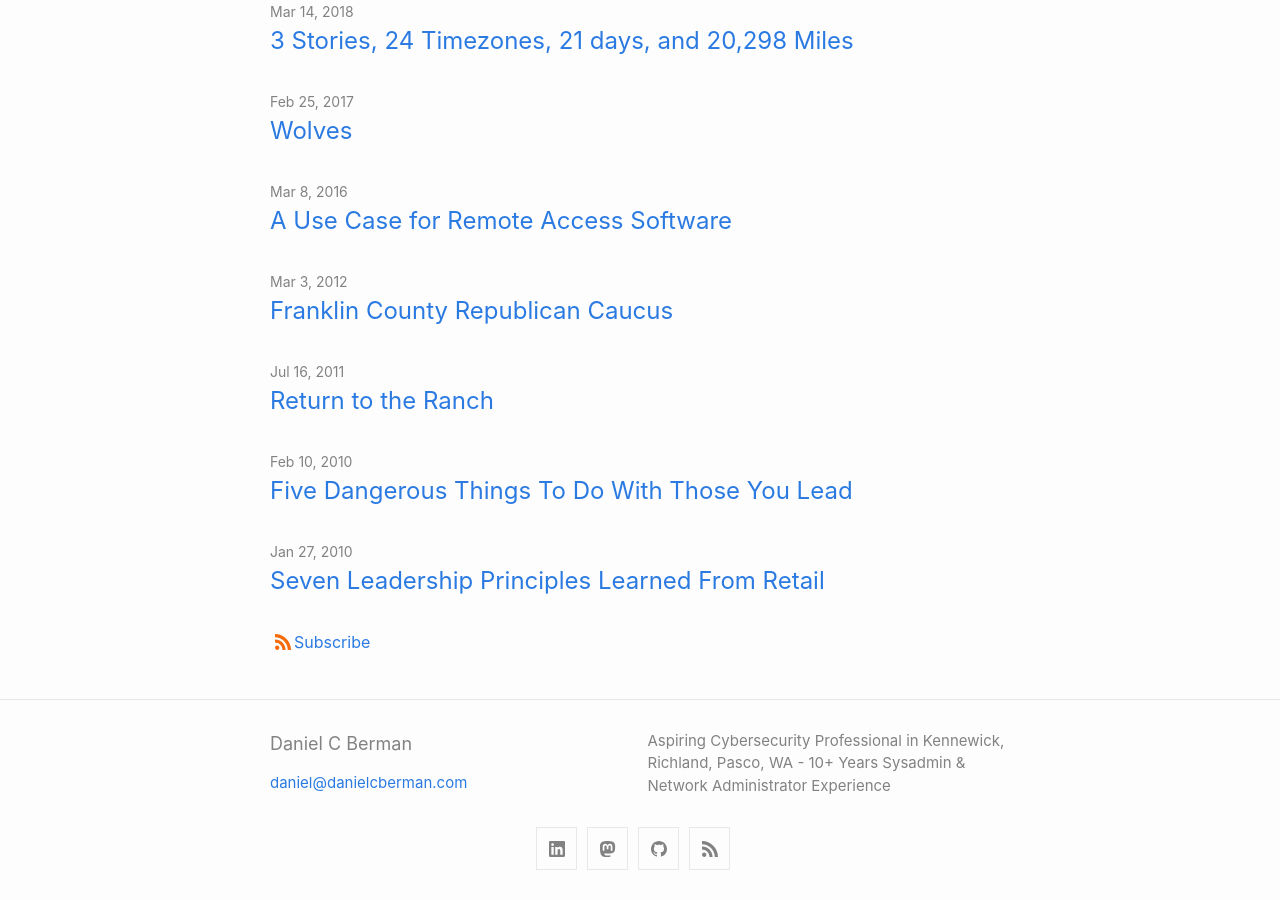
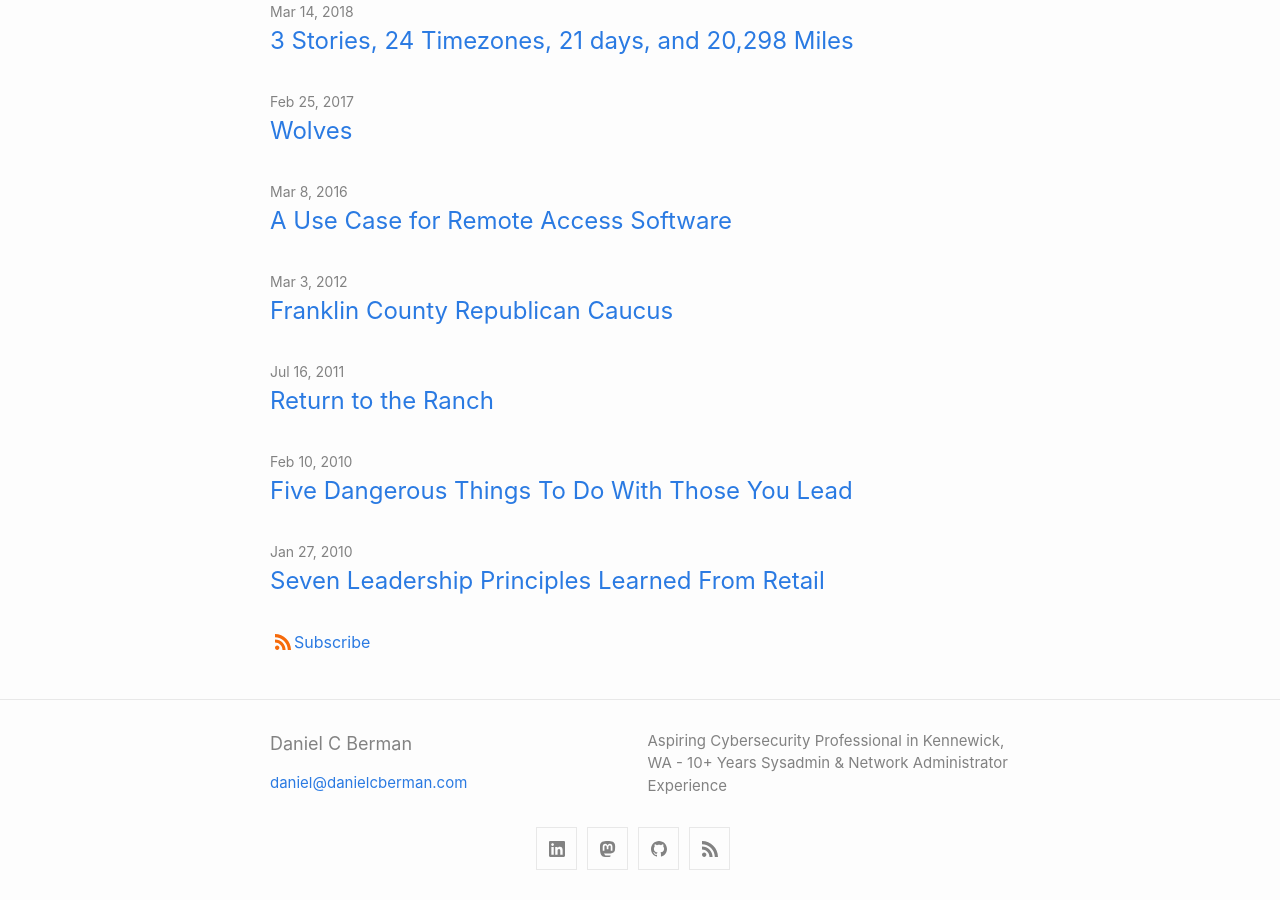
Before and after one commit to danielcberman/danielcberman.github.io, a Jekyll site: the page built from index.md, in a window 1280 px wide and 900 px high, scrolled down 2040 px. Built offline with Jekyll 4.4.1, drawn with Linux system fonts in a browser that asks for light colours.

Commit message:
Update _config.yml
Removed Richland and Pasco from site description for readability.

```diff
--- a/_config.yml
+++ b/_config.yml
@@ -2,9 +2,8 @@ title: Daniel C Berman
 author: Daniel
 email: daniel@danielcberman.com
 description: > # this means to ignore newlines until "show_excerpts:"
-  Aspiring Cybersecurity Professional in Kennewick,
-  Richland, Pasco, WA - 10+ Years Sysadmin & Network
-  Administrator Experience
+  Aspiring Cybersecurity Professional in Kennewick, WA
+  - 10+ Years Sysadmin & Network Administrator Experience
 
 show_excerpts: false # set to true to show excerpts on the homepage
 
```
